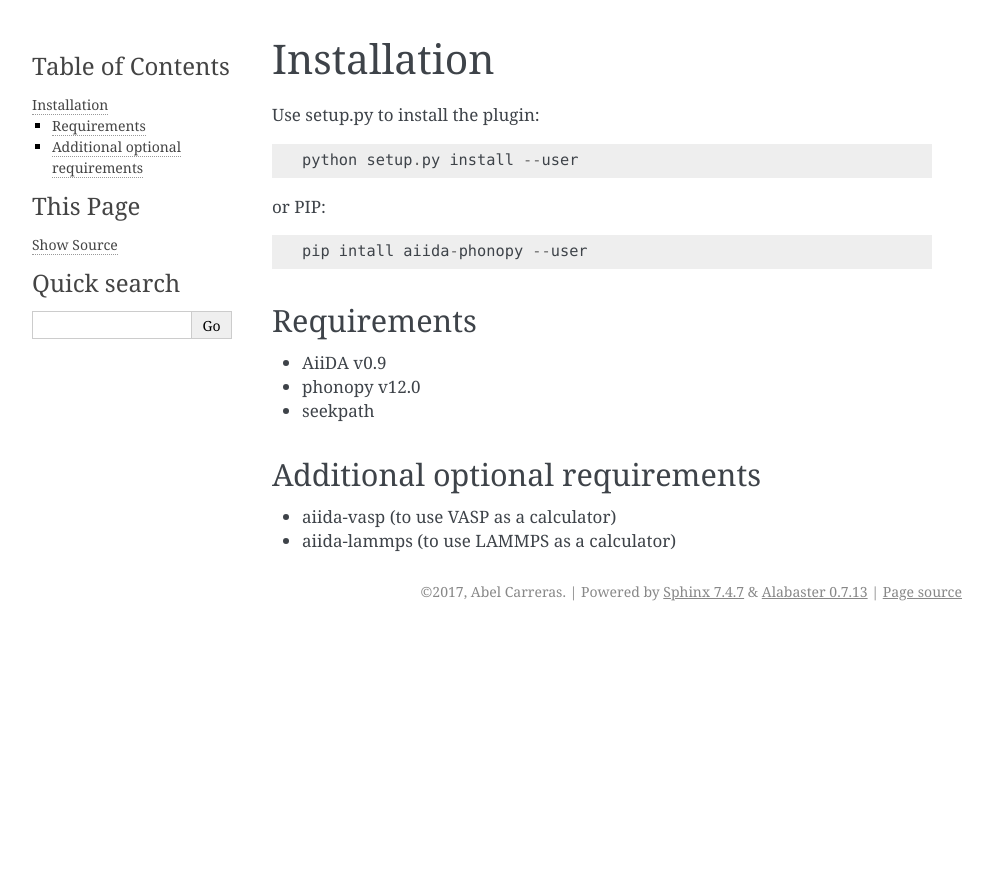
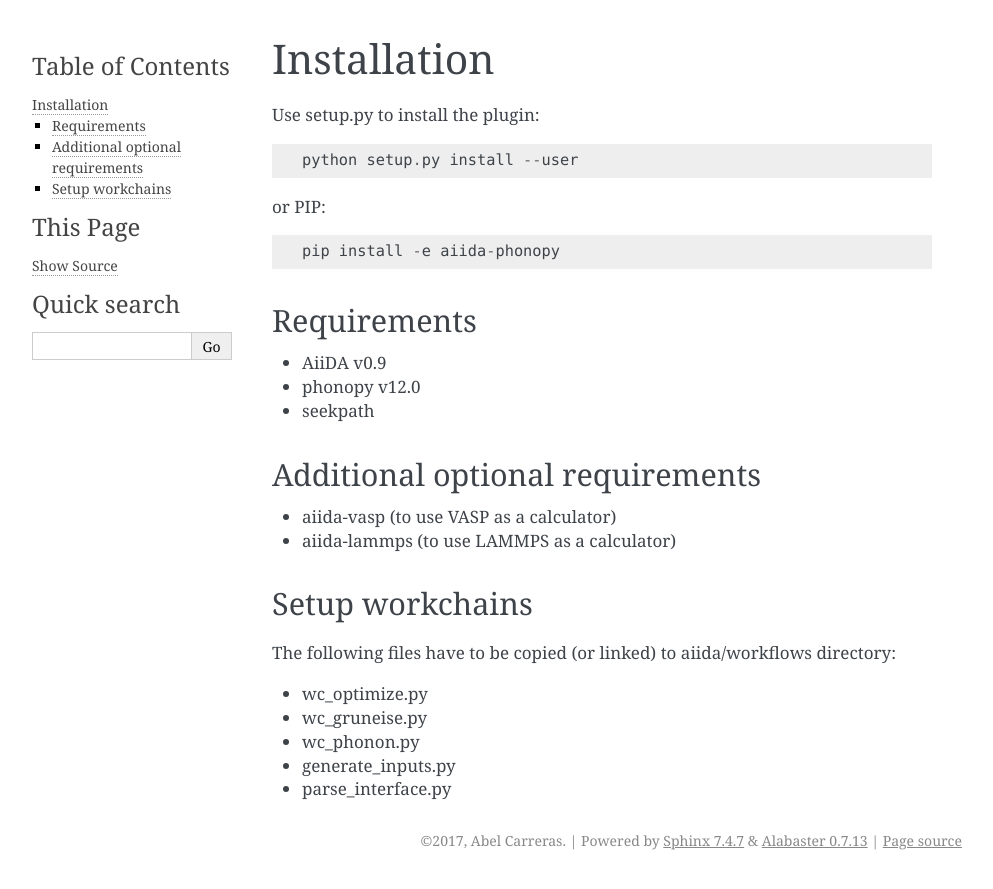
Before and after one commit to aiida-phonopy/aiida-phonopy, a Sphinx documentation site: the page built from docs/install.rst, in a window 1280 px wide. Shown: the top 889 px of the page, without its empty margins (148-1141 px from the left). Built offline with Sphinx 7.4.7, drawn with Linux system fonts in a browser that asks for light colours.

Commit message:
Update documentation

```diff
--- a/docs/install.rst
+++ b/docs/install.rst
@@ -8,7 +8,7 @@
 
 or PIP::
 
-   pip intall aiida-phonopy --user
+   pip install -e aiida-phonopy
 
 Requirements
 ------------
@@ -22,3 +22,13 @@
 
 * aiida-vasp (to use VASP as a calculator)
 * aiida-lammps (to use LAMMPS as a calculator)
+
+Setup workchains
+----------------
+The following files have to be copied (or linked) to aiida/workflows directory:
+
+* wc_optimize.py
+* wc_gruneise.py
+* wc_phonon.py
+* generate_inputs.py
+* parse_interface.py
```
Also changed, not shown: 1 other file.
